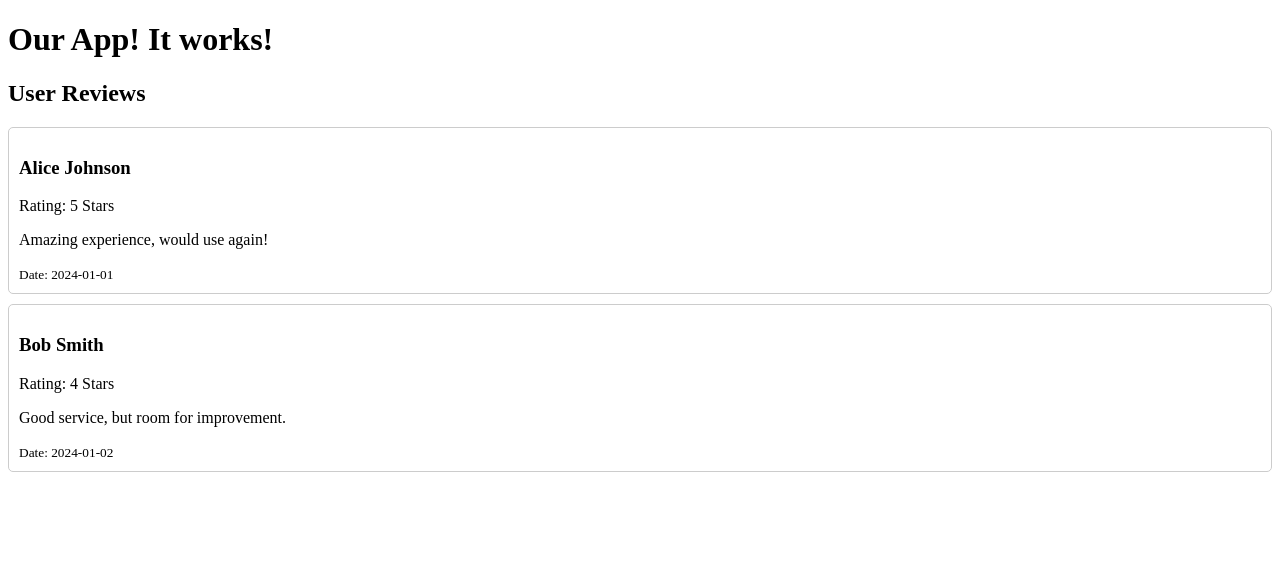
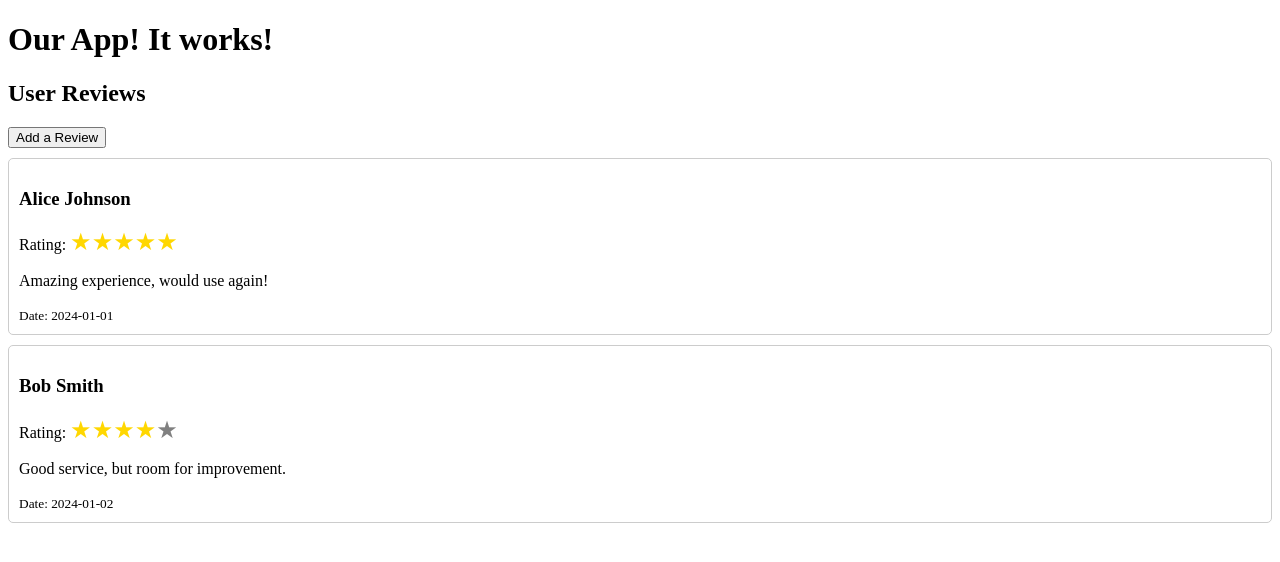
Before and after one commit to JamarB3/CyberForce-X-Group-7, a React (Vite) app: page / in a window 1280 px wide. Shown: the top 562 px of the page. Built offline with nearby package versions, Linux system fonts and the light colour scheme.

Commit message:
Update App.jsx

```diff
--- a/src/App.jsx
+++ b/src/App.jsx
@@ -1,17 +1,87 @@
-import React from 'react';
-import { dummyReviews } from './data/dummyReviews';
+import React, { useState } from "react";
+import { dummyReviews } from "./data/dummyReviews";
+import ReviewPopup from "./components/ReviewPopup";
+import "./App.css";
 
 const App = () => {
+  const [showPopup, setShowPopup] = useState(false); // State to toggle popup visibility
+  const [reviews, setReviews] = useState(dummyReviews); // Combine dummyReviews with new ones
+
+  const handlePopupClose = () => {
+    setShowPopup(false);
+  };
+
+  const handleReviewSubmit = (newReview) => {
+    const formattedReview = {
+      id: reviews.length + 1, // Assign a unique ID
+      user: "Anonymous User", // Placeholder for user (can be updated later)
+      rating: newReview.rating,
+      review: newReview.reviewText,
+      date: new Date().toLocaleDateString(),
+      photo: newReview.uploadedFiles, // Handle multiple uploaded files
+    };
+
+    setReviews([formattedReview, ...reviews]); // Add new review to the top
+  };
+
   return (
     <div>
       <h1>Our App! It works!</h1>
       <h2>User Reviews</h2>
-      {dummyReviews.map((review) => (
-        <div key={review.id} style={{ border: '1px solid #ccc', padding: '10px', margin: '10px 0', borderRadius: '5px' }}>
+
+      {/* Button to open the review popup */}
+      <button className="test-button" onClick={() => setShowPopup(true)}>
+        Add a Review
+      </button>
+
+      {/* Display the popup if showPopup is true */}
+      {showPopup && (
+        <ReviewPopup onClose={handlePopupClose} onSubmit={handleReviewSubmit} />
+      )}
+
+      {/* Display reviews */}
+      {reviews.map((review) => (
+        <div
+          key={review.id}
+          style={{
+            border: "1px solid #ccc",
+            padding: "10px",
+            margin: "10px 0",
+            borderRadius: "5px",
+          }}
+        >
           <h3>{review.user}</h3>
-          <p>Rating: {review.rating} Stars</p>
+          {/* Display the rating as stars */}
+          <p>
+            Rating:{" "}
+            {[1, 2, 3, 4, 5].map((star) => (
+              <span
+                key={star}
+                className={`star ${star <= review.rating ? "selected" : ""}`}
+              >
+                ★
+              </span>
+            ))}
+          </p>
           <p>{review.review}</p>
           <small>Date: {review.date}</small>
+          {/* Display uploaded photo if available */}
+          {review.photo && (
+            <div className="uploaded-photos">
+              {review.photo.map((file, index) => (
+                <img
+                  key={index}
+                  src={URL.createObjectURL(file)}
+                  alt="Review Attachment"
+                  style={{
+                    marginTop: "10px",
+                    maxWidth: "100px",
+                    borderRadius: "5px",
+                  }}
+                />
+              ))}
+            </div>
+          )}
         </div>
       ))}
     </div>
```
